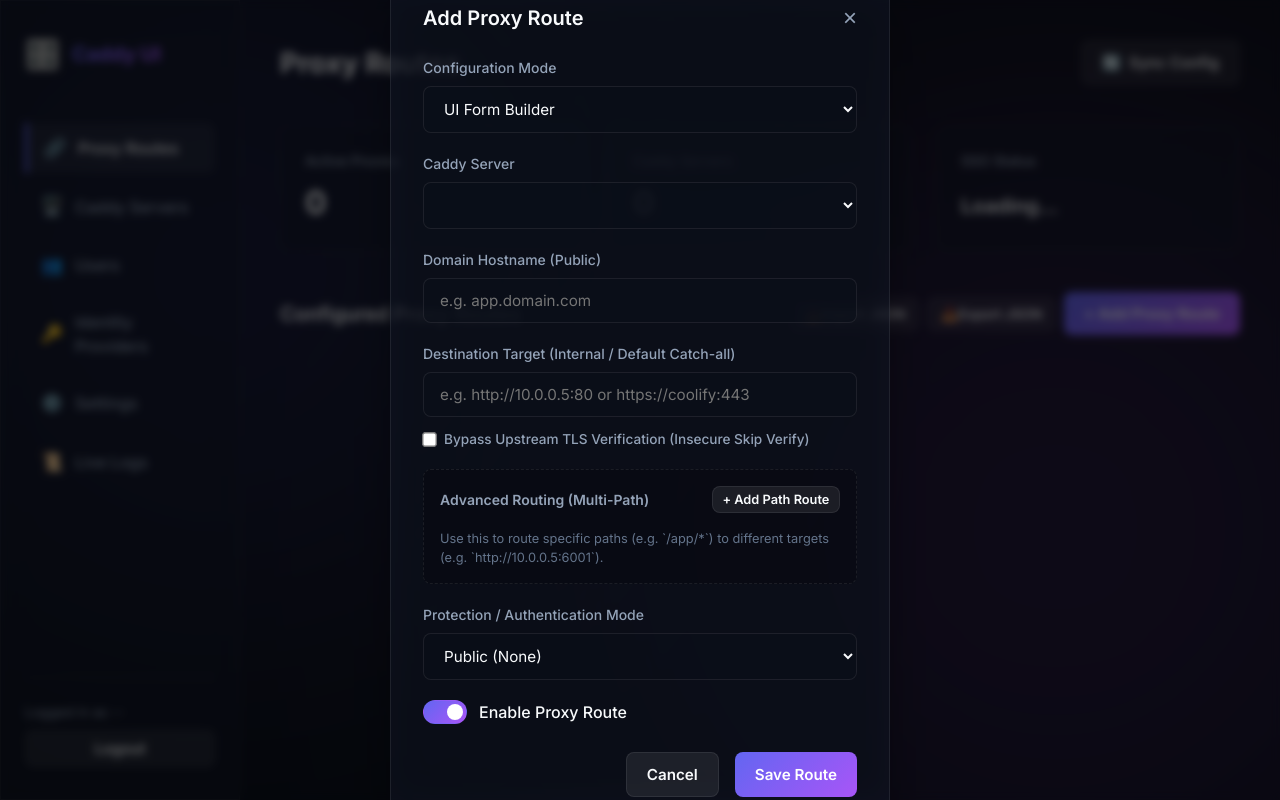
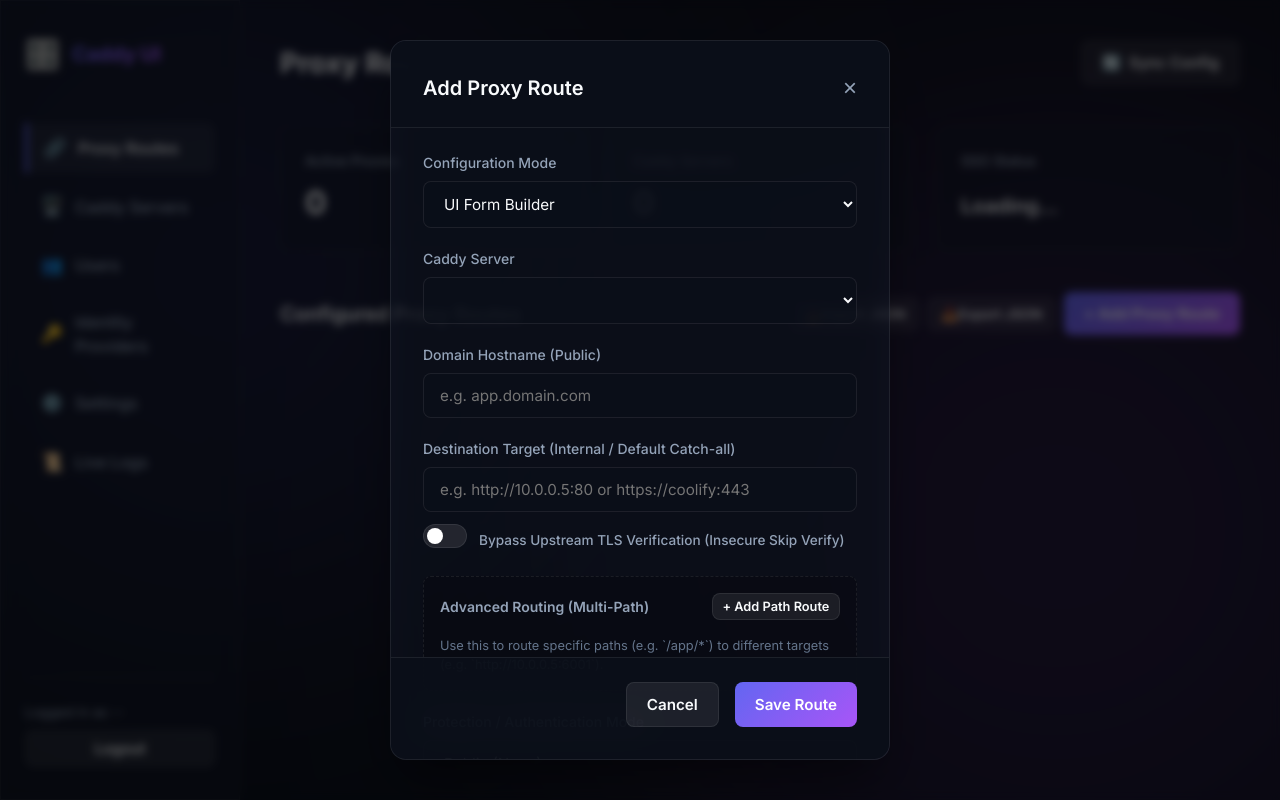
Before and after one commit to wdandt/caddy-ui, a website with bundled scripts: page app/public/index.html in a window 1280 px wide. Both pictures are taken after a click on the button "+ Add Proxy Route". Built offline with nearby package versions, Linux system fonts and the light colour scheme; files whose address does not match are found by name.

Commit message:
feat: replace TLS checkbox with toggle switch and implement sticky header/footer for scrollable modals

```diff
--- a/app/public/index.html
+++ b/app/public/index.html
@@ -229,11 +229,12 @@
                     <div class="form-group">
                         <label for="proxy-target">Destination Target (Internal / Default Catch-all)</label>
                         <input type="text" id="proxy-target" placeholder="e.g. http://10.0.0.5:80 or https://coolify:443">
-                        <div style="display: flex; align-items: center; gap: 0.5rem; margin-top: 0.75rem;">
-                            <input type="checkbox" id="proxy-tls-insecure" style="width: auto; margin: 0; transform: scale(1.1); cursor: pointer;">
-                            <label for="proxy-tls-insecure" style="margin: 0; font-size: 0.85rem; font-weight: 500; cursor: pointer; user-select: none;">
-                                Bypass Upstream TLS Verification (Insecure Skip Verify)
+                        <div class="switch-container" style="margin-top: 0.75rem; margin-bottom: 0;">
+                            <label class="switch">
+                                <input type="checkbox" id="proxy-tls-insecure">
+                                <span class="slider"></span>
                             </label>
+                            <label for="proxy-tls-insecure" style="font-size: 0.85rem; font-weight: 500; cursor: pointer; user-select: none; margin: 0;">Bypass Upstream TLS Verification (Insecure Skip Verify)</label>
                         </div>
                     </div>
 
--- a/app/public/style.css
+++ b/app/public/style.css
@@ -514,6 +514,13 @@ header h2 {
     box-shadow: 0 25px 50px -12px rgba(0, 0, 0, 0.5);
     transform: scale(0.95);
     transition: transform 0.2s cubic-bezier(0.34, 1.56, 0.64, 1);
+
+    /* Make modal scrollable */
+    max-height: 90vh;
+    overflow-y: auto;
+    position: relative;
+    /* Hide scrollbar by default, only show when scrolling */
+    scrollbar-width: thin;
 }
 
 .modal-overlay.open .modal-content {
@@ -525,6 +532,19 @@ header h2 {
     justify-content: space-between;
     align-items: center;
     margin-bottom: 1.5rem;
+
+    /* Sticky header */
+    position: sticky;
+    top: -2rem;
+    margin-top: -2rem;
+    margin-left: -2rem;
+    margin-right: -2rem;
+    padding: 2rem 2rem 1.5rem 2rem;
+    background: rgba(11, 15, 25, 0.95); /* Solid dark background to hide scrolled content */
+    backdrop-filter: blur(16px);
+    -webkit-backdrop-filter: blur(16px);
+    z-index: 10;
+    border-bottom: 1px solid var(--border-color);
 }
 
 .modal-header h3 {
@@ -544,7 +564,20 @@ header h2 {
     display: flex;
     justify-content: flex-end;
     gap: 1rem;
-    margin-top: 1.75rem;
+
+    /* Sticky footer */
+    position: sticky;
+    bottom: -2rem;
+    margin-bottom: -2rem;
+    margin-left: -2rem;
+    margin-right: -2rem;
+    margin-top: 1.5rem;
+    padding: 1.5rem 2rem 2rem 2rem;
+    background: rgba(11, 15, 25, 0.95); /* Solid dark background to hide scrolled content */
+    backdrop-filter: blur(16px);
+    -webkit-backdrop-filter: blur(16px);
+    z-index: 10;
+    border-top: 1px solid var(--border-color);
 }
 
 /* Switch / Toggle slider */
```
